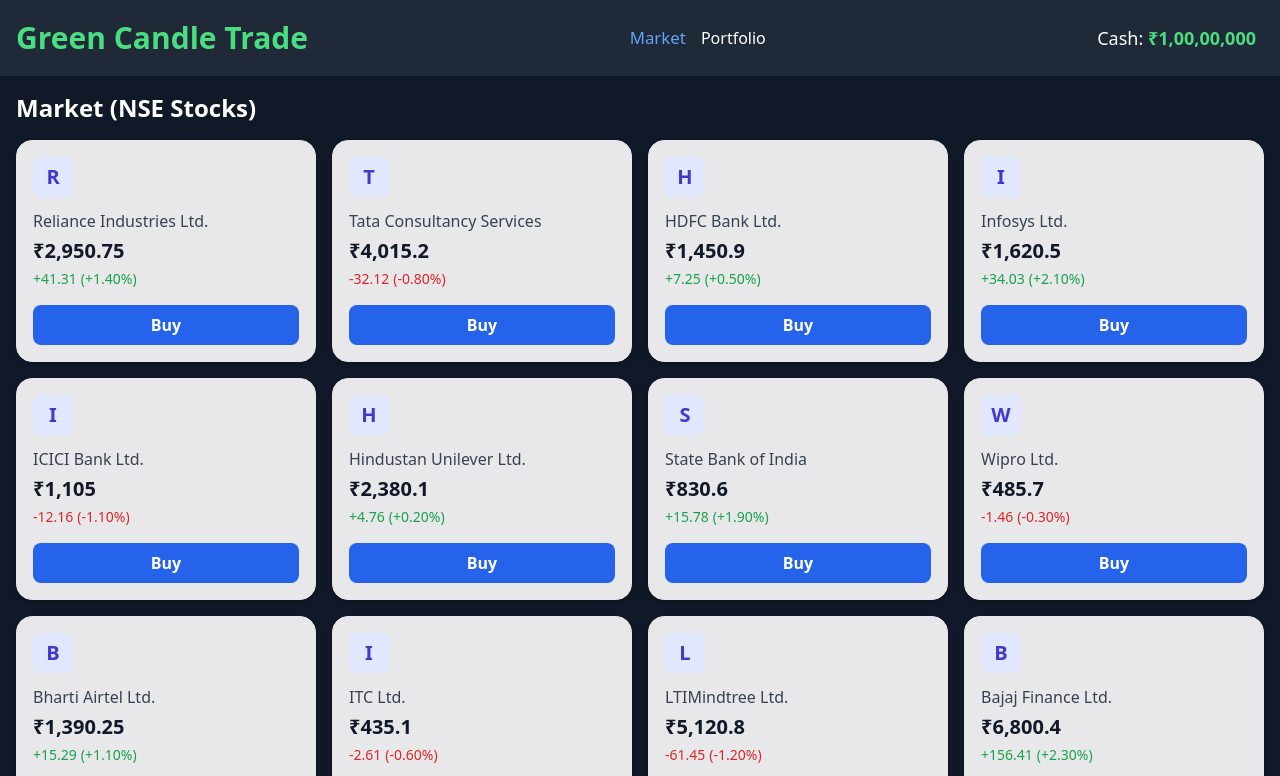
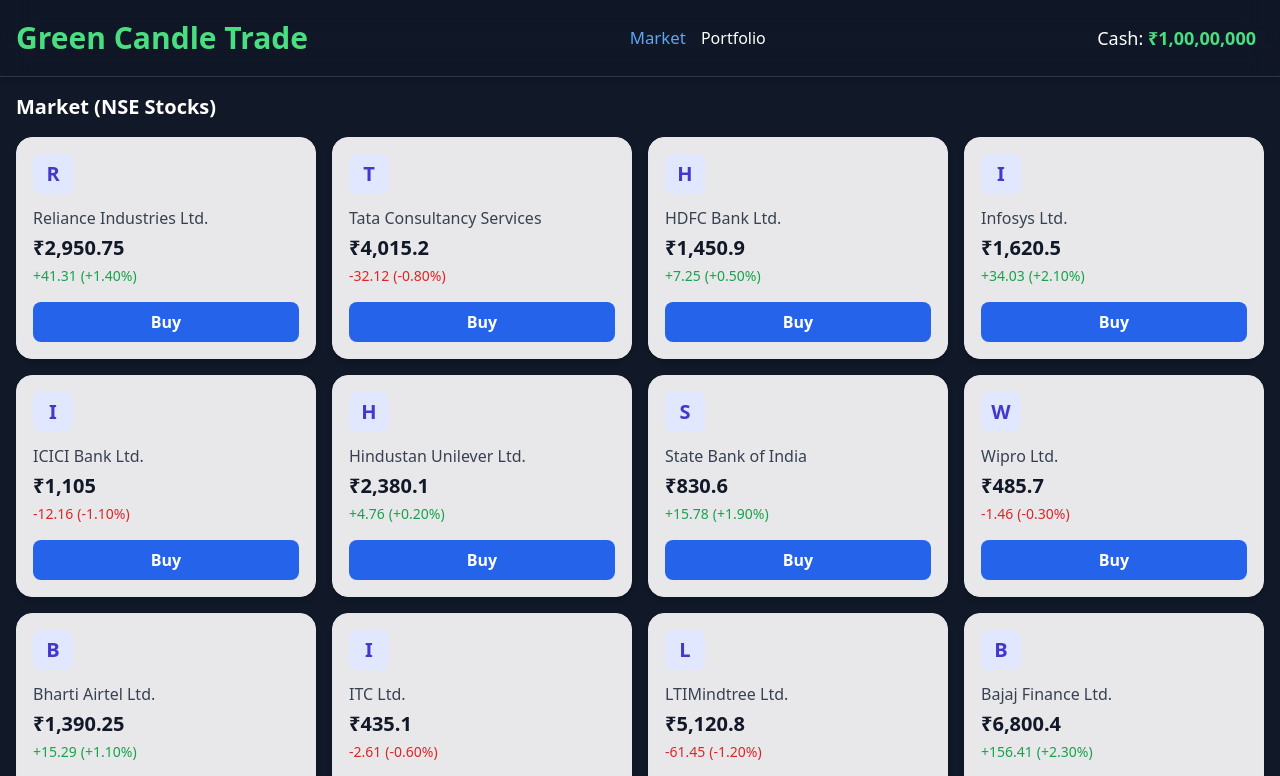
Before and after one commit to vijay2898AD/Green-Candle-Trade, a React (Vite) app: page / in a window 1280 px wide. Shown: the top 776 px of the page. Built offline with nearby package versions, Linux system fonts and the light colour scheme.

Commit message:
updated header

```diff
--- a/src/components/Header.tsx
+++ b/src/components/Header.tsx
@@ -9,7 +9,7 @@
 
   return (
     <>
-      <header className="bg-gray-800 text-white p-4 flex flex-col md:flex-row md:justify-between items-center gap-4">
+      <header className="text-white p-4 flex flex-col md:flex-row md:justify-between items-center gap-4 sticky top-0 z-50 bg-gray-900/70 backdrop-blur-lg border-b border-gray-700/80 shadow-md">
         <Link
           to="/"
           className="text-3xl font-bold text-green-400 transition-all duration-200 hover:scale-105 inline-block"
--- a/src/pages/Market.tsx
+++ b/src/pages/Market.tsx
@@ -137,7 +137,7 @@
   return (
     <>
       <div className="p-4">
-        <h1 className="text-2xl font-bold mb-4 text-white transition-all duration-200 hover:scale-105 inline-block ">Market (NSE Stocks)</h1>
+        <h1 className="text-xl font-bold mb-4 text-white transition-all duration-200 hover:scale-105 inline-block ">Market (NSE Stocks)</h1>
         {renderContent()}
       </div>
 
```
